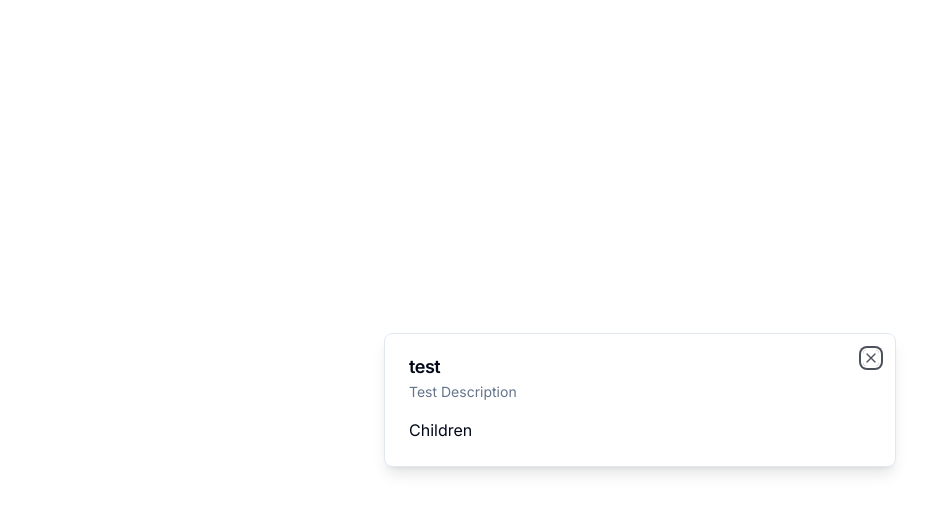
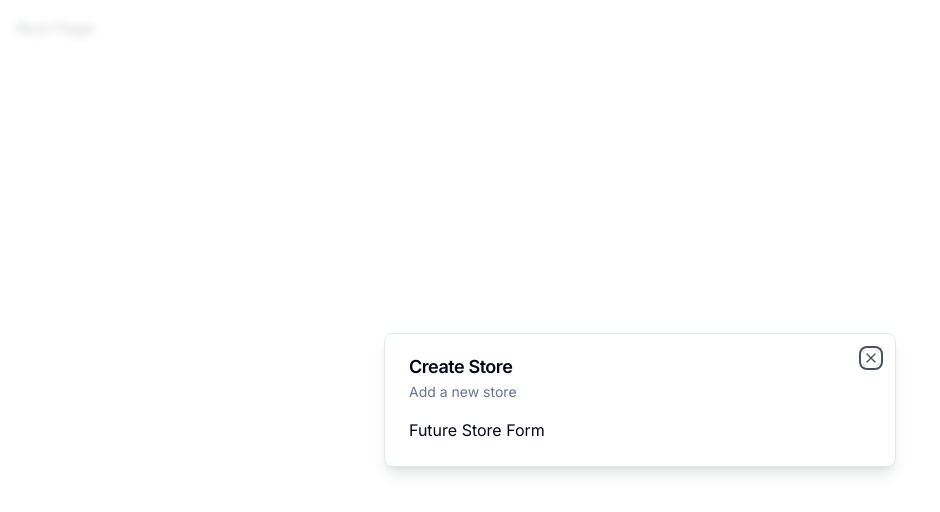
Before and after one commit to jacegonzales25/e-commerce-app-base, a Next.js app in the folder ecommerce-admin/: page / in a window 1280 px wide. Shown: the top 512 px of the page, without its empty margins (0-940 px from the left). Built offline with nearby package versions, Linux system fonts and the light colour scheme.

Commit message:
Finished modal components, using Interface and Layout with Modal Provider.

```diff
--- a/ecommerce-admin/app/(root)/page.tsx
+++ b/ecommerce-admin/app/(root)/page.tsx
@@ -1,15 +1,28 @@
 "use client";
 
-import { Modal } from "@/components/modal";
-import { UserButton } from "@clerk/nextjs"
+import { useStoreModal } from "@/app/hooks/use-store-modal";
+import { useEffect } from "react";
 
-export default function Home() {
+export default function SetupPage() {
+  const onOpen = useStoreModal((state) => state.onOpen);
+  const isOpen = useStoreModal((state) => state.isOpen);
+
+  useEffect(() => {
+    if (!isOpen) {
+      onOpen();
+    }
+  }, [isOpen, onOpen]);
+
   return (
     <div className="p-4">
-      <Modal title="test" description="Test Description" isOpen onClose={() => {}}>
+      Root Page
+
+
+      {/* <Modal title="test" description="Test Description" isOpen onClose={() => {}}>
         Children
-      </Modal>
+      </Modal> */}
       {/* <UserButton afterSignOutUrl="/auth/sign-in" /> */}
+
     </div>
   )
 }
--- /dev/null
+++ b/ecommerce-admin/app/hooks/use-store-modal.tsx
@@ -0,0 +1,13 @@
+import { create } from "zustand";
+
+interface useStoreModalStore {
+    isOpen: boolean;
+    onOpen: () => void;
+    onClose: () => void;
+}
+
+export const useStoreModal = create<useStoreModalStore>((set) => ({
+    isOpen: false,
+    onOpen: () => set({ isOpen: true }),
+    onClose: () => set({ isOpen: false }),
+}));
--- a/ecommerce-admin/app/layout.tsx
+++ b/ecommerce-admin/app/layout.tsx
@@ -2,6 +2,8 @@ import './globals.css'
 import type { Metadata } from 'next'
 import { Inter } from 'next/font/google'
 import { ClerkProvider } from '@clerk/nextjs'
+
+import { ModalProvider } from '@/components/providers/modal-provider'
 
 const inter = Inter({ subsets: ['latin'] })
 
@@ -18,7 +20,10 @@ export default function RootLayout({
   return (
     <ClerkProvider>
       <html lang="en">
-        <body className={inter.className}>{children}</body>
+        <body className={inter.className}>
+          <ModalProvider />
+          {children}
+        </body>
       </html>
     </ClerkProvider>
   )
--- /dev/null
+++ b/ecommerce-admin/components/modals/store-modal.tsx
@@ -0,0 +1,19 @@
+"use client";
+
+import { useStoreModal } from "@/app/hooks/use-store-modal"
+import { Modal } from "@/components/modal"
+
+export const StoreModal = () => {
+    const storeModal = useStoreModal();
+
+    return(
+        <Modal
+            title="Create Store"
+            description="Add a new store"
+            isOpen={storeModal.isOpen}
+            onClose={storeModal.onClose}
+        >
+            Future Store Form
+        </Modal>
+    );
+};
--- /dev/null
+++ b/ecommerce-admin/components/providers/modal-provider.tsx
@@ -0,0 +1,27 @@
+"use client";
+
+
+import { useEffect, useState } from "react";
+
+import { StoreModal } from "@/components/modals/store-modal";
+
+// Function that ensures no hydration mismatch between server and client.
+export const ModalProvider = () => {
+    const [isMounted, setIsMounted] = useState(false);
+
+    useEffect(() => {
+        setIsMounted(true);
+
+    }, []);
+
+    // Code that is only rendered on the server.
+    if (!isMounted) {
+        return null;
+    }
+
+    return(
+        <>
+            <StoreModal />
+        </>
+    );
+};
--- a/ecommerce-admin/components/ui/dialog.tsx
+++ b/ecommerce-admin/components/ui/dialog.tsx
@@ -1,4 +1,4 @@
-"use client"
+"use client";
 
 import * as React from "react"
 import * as DialogPrimitive from "@radix-ui/react-dialog"
```
